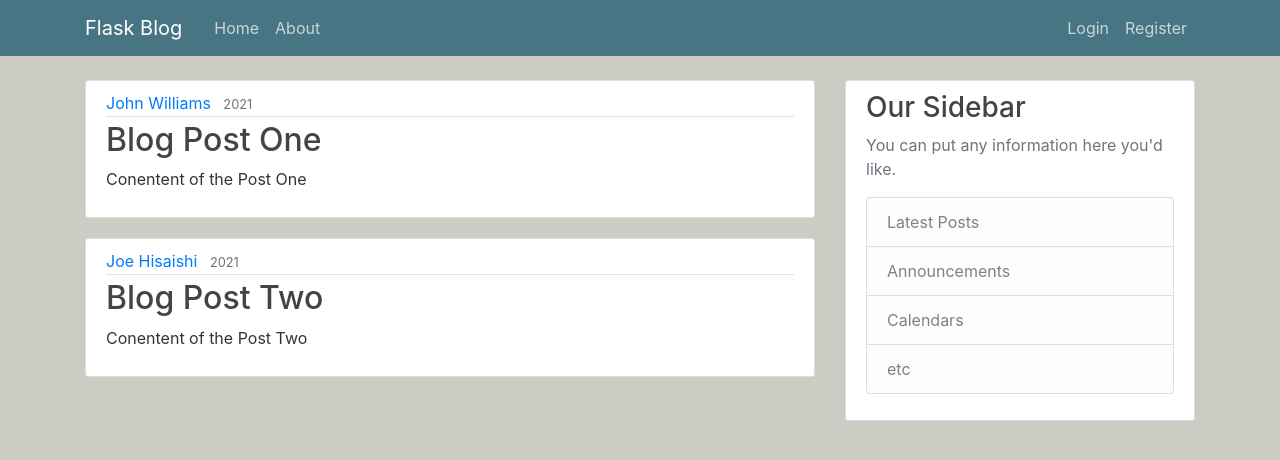
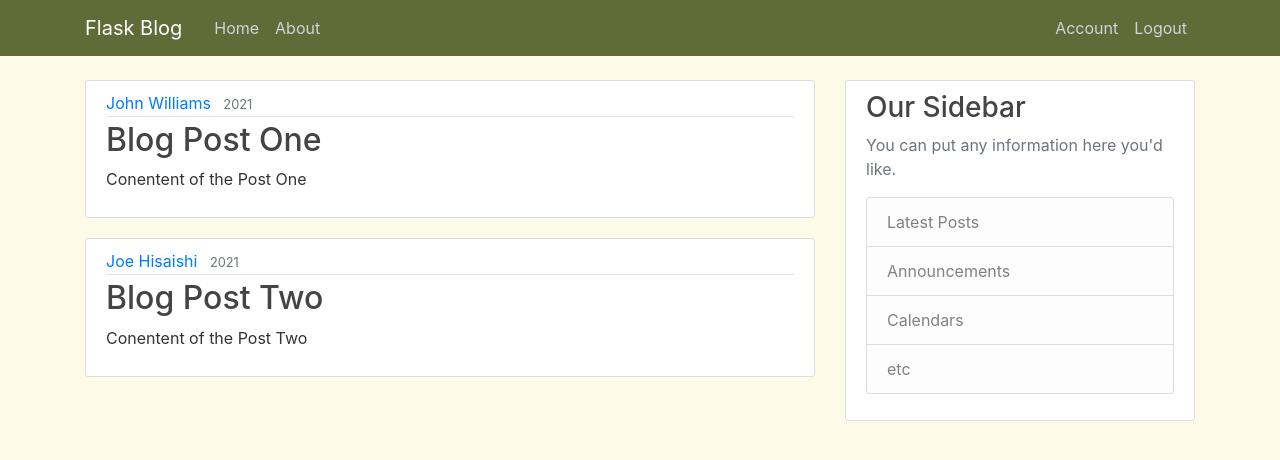
Before and after one commit to zebra-f/Flask-Blog, a Flask app: page / in a window 1280 px wide. Shown: the top 460 px of the page. Run offline with Flask 2, Linux system fonts and the light colour scheme; a user stored in the database is signed in; some libraries are stand-ins or nearby versions.

Commit message:
Login/Logout

```diff
--- a/flaskblog/__init__.py
+++ b/flaskblog/__init__.py
@@ -9,7 +9,12 @@ app = Flask(__name__)
 app.config['SECRET_KEY'] = 'ed25e79e7d5c8e5fbf16f2a585e9c3cd'
 app.config['SQLALCHEMY_DATABASE_URI'] = 'sqlite:///site.db'
 
+# export to models.py
 login_manager = LoginManager(app)
+# redirects to .../login if @login_required
+login_manager.login_view = 'login'
+login_manager.login_message_category = 'info'
+
 
 db = SQLAlchemy(app)
 
--- a/flaskblog/forms.py
+++ b/flaskblog/forms.py
@@ -18,11 +18,13 @@ class RegistrationForm(FlaskForm):
 
     submit = SubmitField('Sign Up')
 
+    # checks if the username is already taken
     def validate_username(self, username):
         user = User.query.filter_by(username=username.data).first()
         if user:
             raise ValidationError('That username is already taken, choose a different one')
 
+    # checks if the email is already taken
     def validate_email(self, email):
         email = User.query.filter_by(email=email.data).first()
         if email:
--- a/flaskblog/routes.py
+++ b/flaskblog/routes.py
@@ -1,8 +1,8 @@
-from flask import render_template, url_for, flash, redirect
+from flask import render_template, url_for, flash, redirect, request
 from flaskblog import app, db, bcrypt
 from flaskblog.forms import RegistrationForm, LoginForm
 from flaskblog.models import User, Post
-from flask_login import login_user, current_user
+from flask_login import login_user, current_user, logout_user, login_required
 
 
 # dummy data
@@ -36,10 +36,11 @@ def about():
 @app.route('/register', methods=['GET', 'POST'])
 def register():
 
-    # redirects to the homepage if we're logged in
+    # redirects to the homepage if we're already logged in
     if current_user.is_authenticated:
         return redirect(url_for('index'))
 
+    # POST method
     form = RegistrationForm()
     if form.validate_on_submit():
         hashed_password = bcrypt.generate_password_hash(form.password.data).decode('utf-8')
@@ -59,17 +60,36 @@ def register():
 @app.route('/login', methods=['GET', 'POST'])
 def login():
 
-    # redirects to the homepage if we're logged in
+    # redirects to the homepage if we're already logged in
     if current_user.is_authenticated:
         return redirect(url_for('index'))
 
+    # POST method
     form = LoginForm()
     if form.validate_on_submit():
         user = User.query.filter_by(email=form.email.data).first()
+
+        # redirects to the hompage if the login process was successful
         if user and bcrypt.check_password_hash(user.password, form.password.data):
             login_user(user, remember=form.remember.data)
-            return redirect(url_for('index'))
+
+            # http://127.0.0.1:5000/login?next=%2Faccount next_page = aacount or None
+            next_page = request.args.get('next')
+
+            return redirect(next_page) if next_page else redirect(url_for('index'))
         else:
             flash('Wrong email or password, please try again', 'danger')
 
     return render_template('login.html', title='Login', form=form)
+
+
+@app.route('/logout')
+def logout():
+    logout_user()
+    return redirect(url_for('index'))
+
+
+@app.route('/account')
+@login_required
+def account():
+    return render_template('account.html', title='Your Account')
--- a/flaskblog/static/main.css
+++ b/flaskblog/static/main.css
@@ -1,5 +1,5 @@
 body {
-    background: #cccbc4;
+    background: #fdfae8;
     color: #333333;
     margin-top: 5rem;
   }
@@ -9,7 +9,7 @@ body {
   }
 
   .bg-steel {
-    background-color: #477583;
+    background-color: #606c38;
   }
 
   .site-header .navbar-nav .nav-link {
--- a/flaskblog/templates/layout.html
+++ b/flaskblog/templates/layout.html
@@ -33,8 +33,15 @@
               </div>
               <!-- Navbar Right Side -->
               <div class="navbar-nav">
-                <a class="nav-item nav-link" href="{{ url_for('login') }}">Login</a>
-                <a class="nav-item nav-link" href="{{ url_for('register') }}">Register</a>
+                {% if current_user.is_authenticated %}
+                  <a class="nav-item nav-link" href="{{ url_for('account') }}">Account</a>
+                  <a class="nav-item nav-link" href="{{ url_for('logout') }}">Logout</a>
+
+                {% else %}
+                  <a class="nav-item nav-link" href="{{ url_for('login') }}">Login</a>
+                  <a class="nav-item nav-link" href="{{ url_for('register') }}">Register</a>
+
+                {% endif %}
               </div>
             </div>
           </div>
@@ -53,7 +60,11 @@
                 {% endfor %}
               {% endif %}
             {% endwith %}
+
+            <!-- block content -->
             {% block content %}{% endblock %}
+            <!-- block content -->
+
           </div>
           <div class="col-md-4">
             <div class="content-section">
```
Also changed, not shown: flaskblog/templates/account.html (added, +8 -0 lines), flaskblog/models.py (line endings or trailing spaces), run.py (line endings or trailing spaces).
